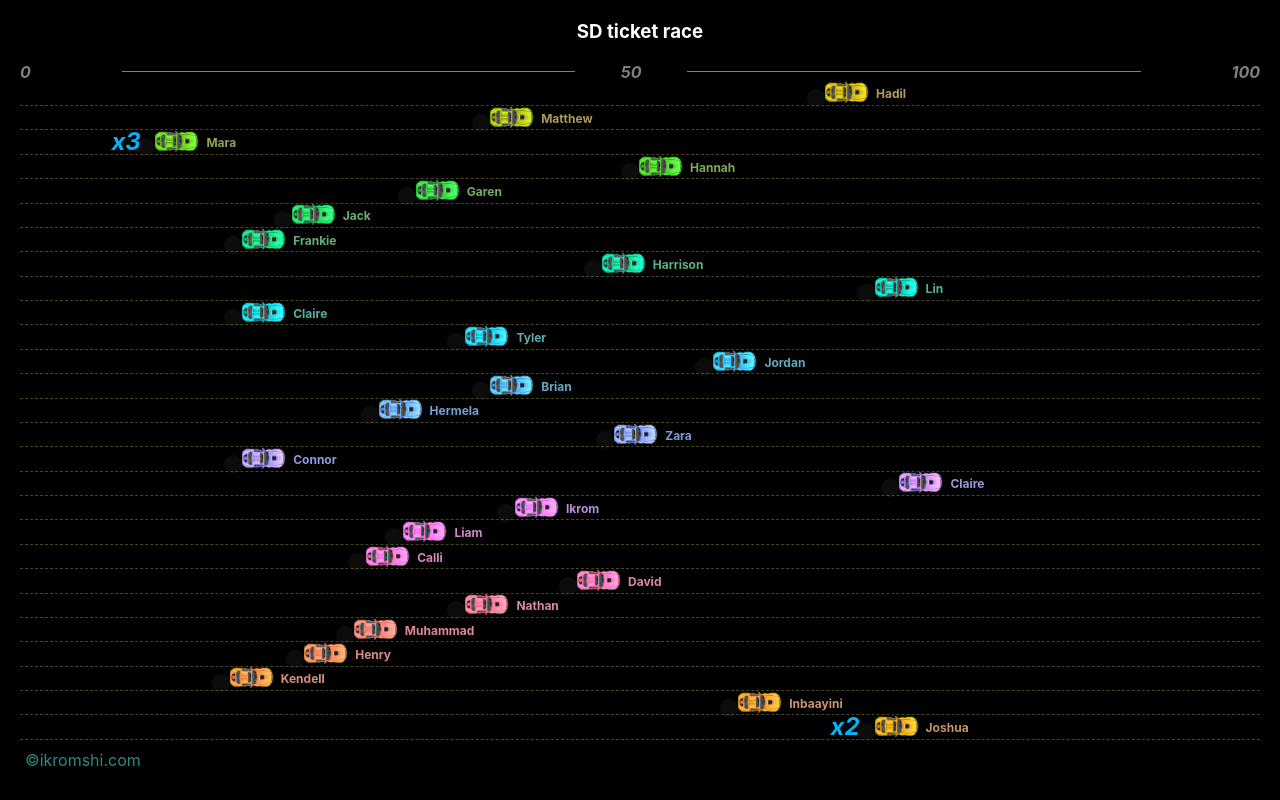
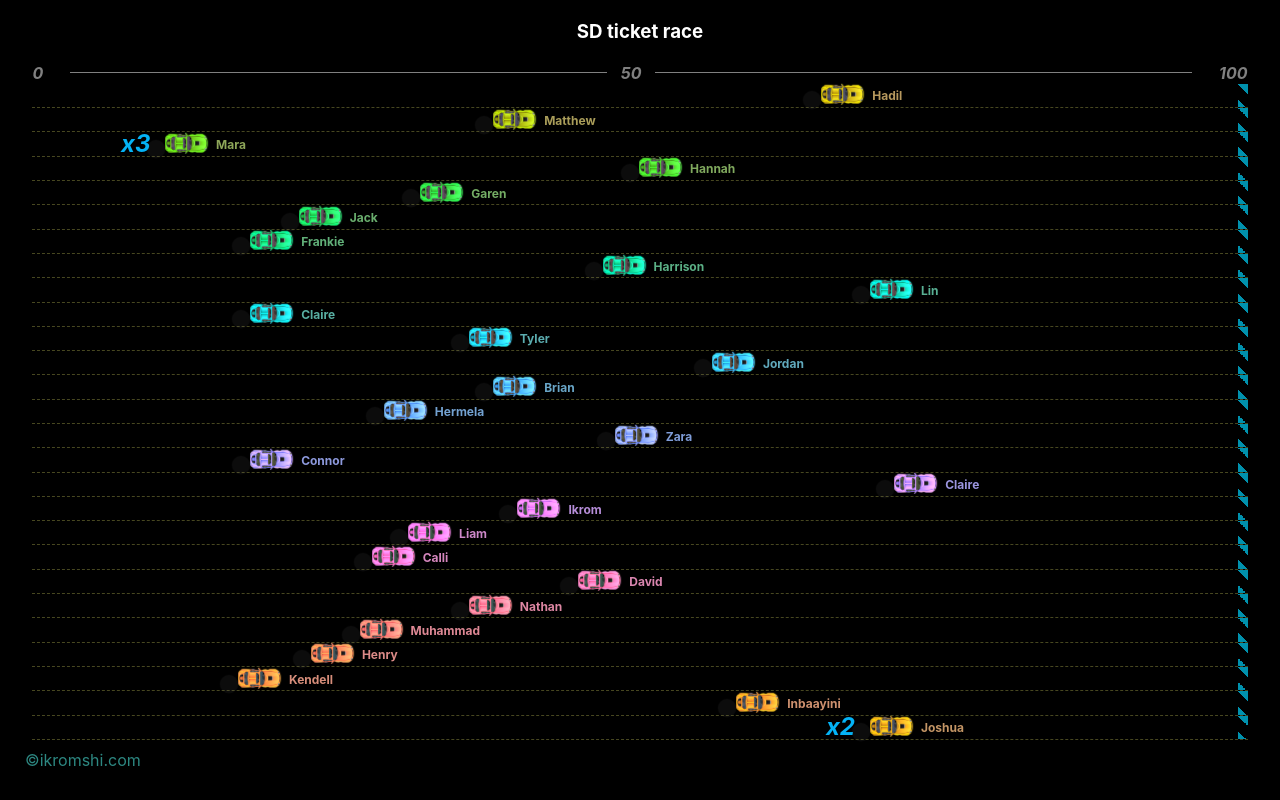
Before and after one commit to ikromshi/horse-racing, a React (Create React App) app: page / in a window 1280 px wide. Built offline with nearby package versions, Linux system fonts and the light colour scheme.

Commit message:
finish line added and ticket measure axis adjusted

```diff
--- a/src/components/RaceTrack/RaceTrack.jsx
+++ b/src/components/RaceTrack/RaceTrack.jsx
@@ -32,7 +32,7 @@ const Track = styled.div`
 
 const Lane = styled.div`
   height: calc((100vh - 10px) / ${props => props.numberOfLanes});
-  width: 100%;
+  width: 98%;
   border-bottom: 1px dashed rgba(235, 235, 107, 0.3);
   position: relative;
   // right: 4.5%; -->
@@ -151,8 +151,8 @@ const CreditFooter = styled.div`
 const TicketAxis = styled.div`
   bottom: 0;
   left: 0;
-  width: 100%;
-  height: 20px; // Adjust the height as needed
+  width: 98%;
+  height: 25px; // Adjust the height as needed
   display: flex;
   align-items: center;
   color: grey; // Color of the text
@@ -176,7 +176,26 @@ const Milestone = styled.div`
 const AxisLine = styled.div`
   height: 1px; // Height of the line, representing its thickness
   background-color: grey; // Color of the line
-  flex-grow: 5; // Allows the line to fill the space between milestones
+  flex-grow: 20; // Allows the line to fill the space between milestones
+`;
+
+const FinishLine = styled.div`
+  position: absolute;
+  right: 0;
+  top: 0;
+  bottom: 0;
+  width: 10px; /* Adjust the width of the finish line as needed */
+  background-image: linear-gradient(
+    45deg,
+    #0091ad 25%,
+    transparent 25%,
+    transparent 50%,
+    #0091ad 50%,
+    #0091ad 75%,
+    transparent 75%,
+    transparent
+  );
+  background-size: 30px 30px; /* Adjust the size of the chequers */
 `;
 
 
@@ -234,6 +253,7 @@ const RaceTrack = () => {
               style={{ left: `${calculateHorizontalPosition(car.ticket_amount)}%`, marginLeft: '50px' }}>{car.name.split(" ")[0]}
               </NameTag>
           </CarWrapper>
+          <FinishLine />
         </Lane>
       ))}
 
```
